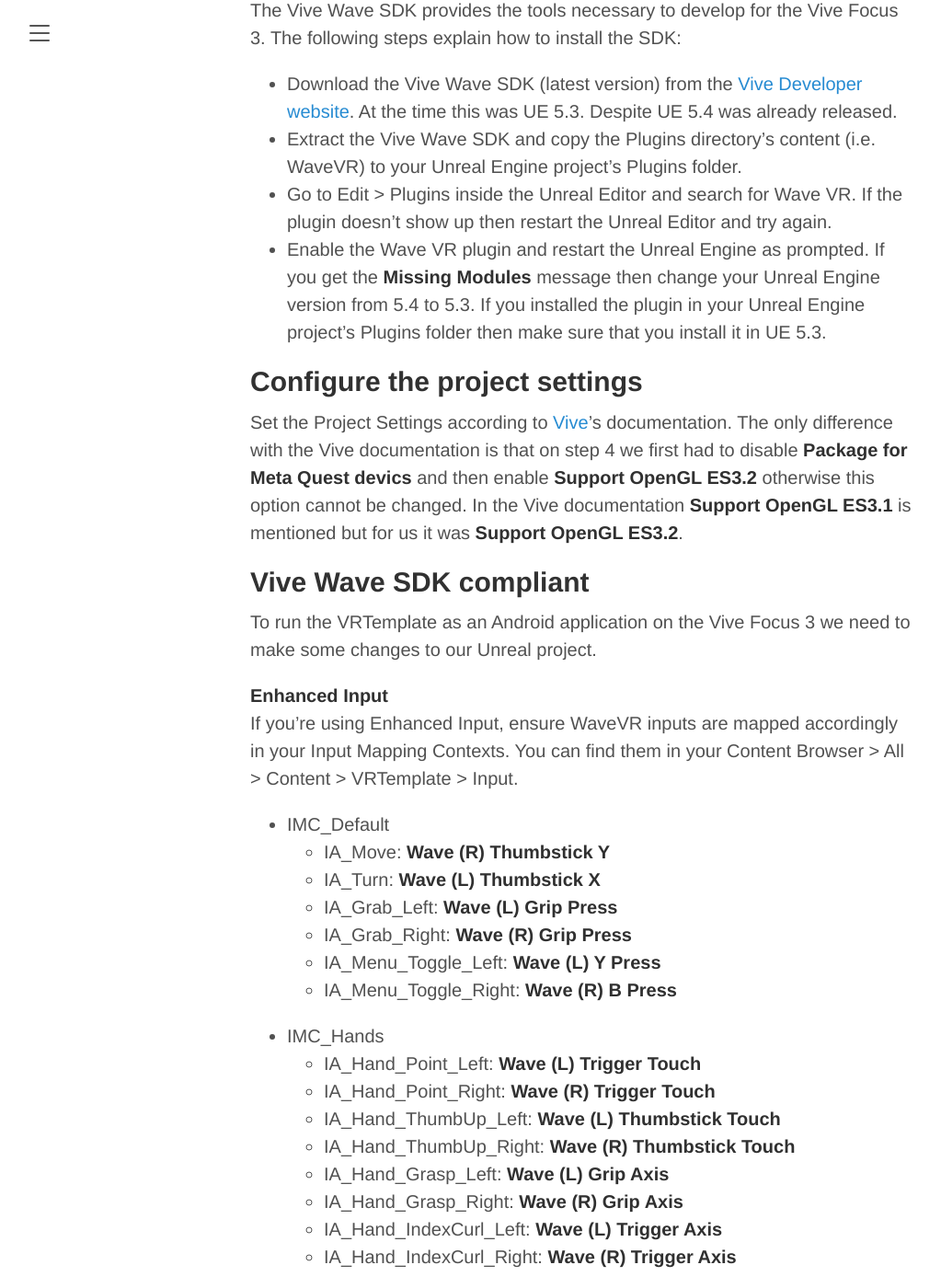
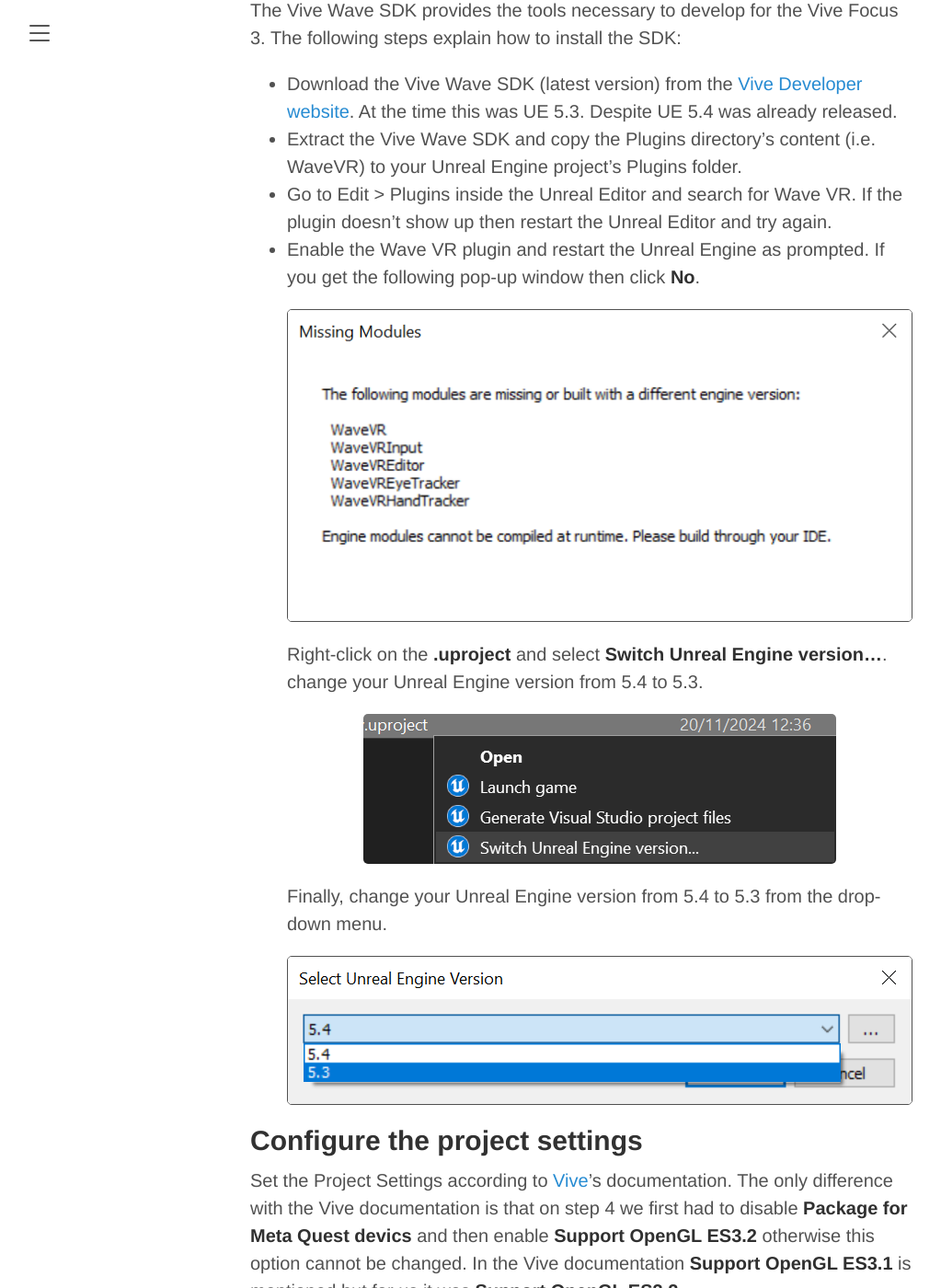
Before and after one commit to LBVRGames/LBVRGames.github.io, a Jekyll site: the page built from _posts/2024-11-21-how-to-deploy-a-mobile-vr-application-to-the-vive-focus-3.md, in a window 1280 px wide and 1400 px high, scrolled down 1276 px. Shown: the whole window at 92% size, without its empty margins (8-1031 px from the left). Built offline with Jekyll 4.4.1, drawn with Linux system fonts in a browser that asks for light colours.

Commit message:
Images updated/added for clarification to the 'How to deploy a mobile VR application to the Vive Focus 3' post.

```diff
--- a/_posts/2024-11-21-how-to-deploy-a-mobile-vr-application-to-the-vive-focus-3.md
+++ b/_posts/2024-11-21-how-to-deploy-a-mobile-vr-application-to-the-vive-focus-3.md
@@ -33,7 +33,23 @@
 * Download the Vive Wave SDK (latest version) from the [Vive Developer website](https://developer.vive.com/resources/vive-wave/download/latest/). At the time this was UE 5.3. Despite UE 5.4 was already released.
 * Extract the Vive Wave SDK and copy the Plugins directory's content (i.e. WaveVR) to your Unreal Engine project’s Plugins folder.
 * Go to Edit > Plugins inside the Unreal Editor and search for Wave VR. If the plugin doesn't show up then restart the Unreal Editor and try again.
-* Enable the Wave VR plugin and restart the Unreal Engine as prompted. If you get the **Missing Modules** message then change your Unreal Engine version from 5.4 to 5.3. If you installed the plugin in your Unreal Engine project's Plugins folder then make sure that you install it in UE 5.3.
+* Enable the Wave VR plugin and restart the Unreal Engine as prompted. If you get the following pop-up window then click **No**.
+
+    <div align="center">
+        <img src="/assets/images/2024-11-21/InstallTheViveWaveSDK/MissingModules.png" border="1" alt="The Missing Modules window." title="Missing Modules">
+    </div>
+
+    Right-click on the **.uproject** and select **Switch Unreal Engine version...**. change your Unreal Engine version from 5.4 to 5.3.
+
+    <div align="center">
+        <img src="/assets/images/2024-11-21/InstallTheViveWaveSDK/SwitchUnrealEngineVersion.png" alt="The Switch Unreal Engine version... option." title="Switch Unreal Engine Version">
+    </div>
+
+    Finally, change your Unreal Engine version from 5.4 to 5.3 from the drop-down menu.
+
+    <div align="center">
+        <img src="/assets/images/2024-11-21/InstallTheViveWaveSDK/SelectUnrealEngineVersion.png" border="1" alt="The Select Unreal Engine Version drop-down menu." title="Select Unreal Engine Version">
+    </div>
 
 ## Configure the project settings
 
@@ -101,7 +117,7 @@
 * Go to the GetHeldByHand function and change LeftGrip to **Left**.
 * Go to the TryGrab function and replace PlayHapticEffect with **TriggerHapticPulse**.
     <div align="center">
-        <img src="/assets/images/2024-11-21/GrabComponent/TriggerHapticPulseCalllInTryGrabFunction.png" alt="The TriggerHapticPulse function is called in the GrabComponent's TryGrab function." title="TriggerHapticPulse call in TryGrab function">
+        <img src="/assets/images/2024-11-21/GrabComponent/TriggerHapticPulseCallInTryGrabFunction.png" alt="The TriggerHapticPulse function is called in the GrabComponent's TryGrab function." title="TriggerHapticPulse call in TryGrab function">
     </div>
 
 **Pistol**
```
Also changed, not shown: assets/images/2024-11-21/GrabComponent/TriggerHapticPulseCallInTryGrabFunction.png (added), assets/images/2024-11-21/GrabComponent/TriggerHapticPulseCalllInTryGrabFunction.png (deleted), assets/images/2024-11-21/InstallTheViveWaveSDK/MissingModules.png (added), assets/images/2024-11-21/InstallTheViveWaveSDK/SelectUnrealEngineVersion.png (added), assets/images/2024-11-21/InstallTheViveWaveSDK/SwitchUnrealEngineVersion.png (added), assets/images/2024-11-21/Pistol/TriggerHapticPulseCallInPistolEventGraph.png.
